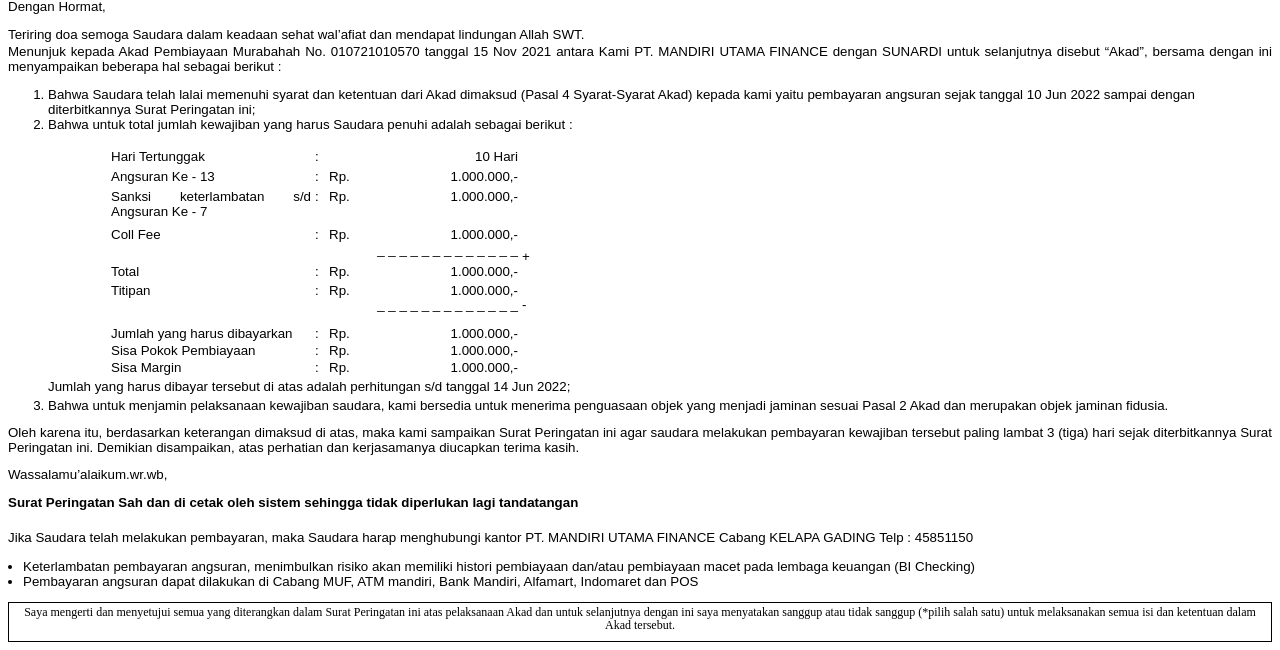
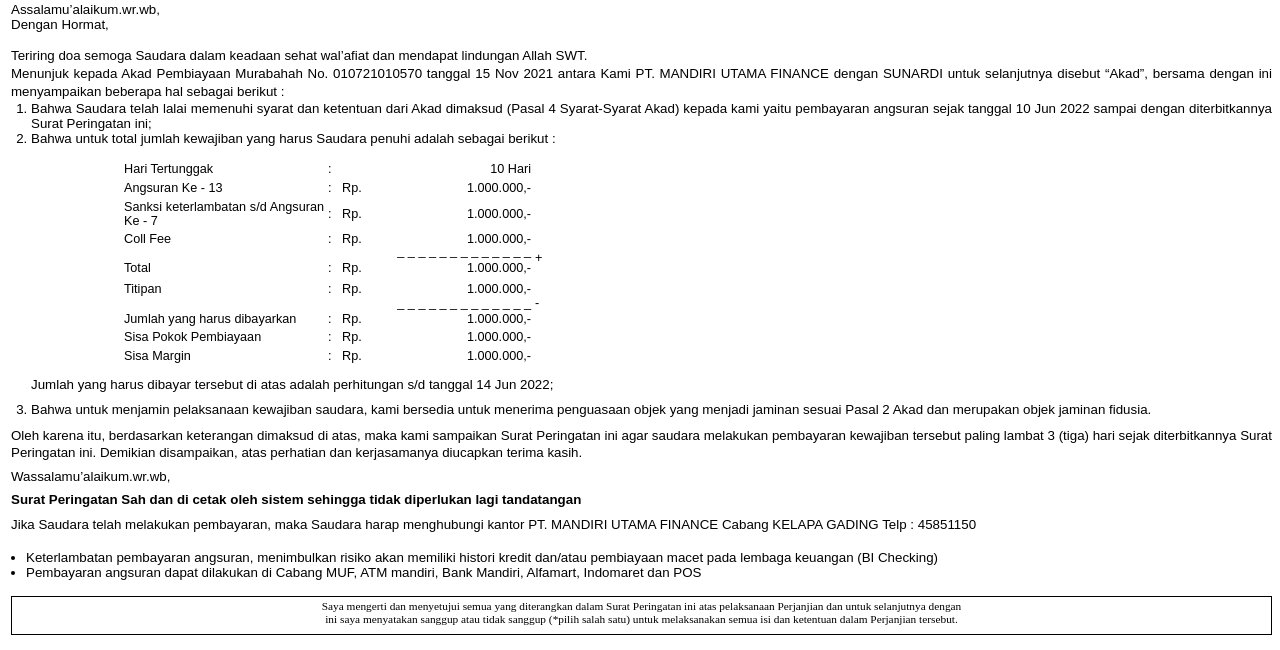
Before and after one commit to IwayRiway/roadtomastercss, a plain HTML site: page MUF-SP1S1.html in a window 1280 px wide. Shown: the part 288-938 px from the top of the page. Drawn offline with Linux system fonts and the light colour scheme.

Commit message:
muf sp1 k1 done

```diff
--- a/MUF-SP1S1.html
+++ b/MUF-SP1S1.html
@@ -11,18 +11,38 @@
         body {
             font-family: arial;
             font-size: 10pt;
+            padding-left: 3px;
         }
 
         p {
-            line-height: 1.08;
-            margin-bottom: -10px;
+            line-height: 1.1;
+            margin-bottom: -12px;
             text-align: justify;
             text-justify: inter-word;
         }
 
-        /* MARGIN BOTTOM */
-        .mb-5 {
-            margin-bottom: 5px;
+        ol {
+            margin-left: -20px;
+            text-align: justify;
+            text-justify: inter-word;
+        }
+
+        td>p {
+            font-size: 9.5pt;
+        }
+
+        .lh-1 {
+            line-height: 1.3;
+        }
+
+        /* MARGIN BOTTOM MINUS */
+	    .mb-m5 {
+            margin-bottom: -5px;
+        }
+
+        /* MARGIN BOTTO{
+            margi
+            <br>n-bottom: 5px;
         }
 
         /* MARGIN LEFT MINUS */
@@ -31,8 +51,8 @@
         }
 
         /* MARGIN LEFT */
-        .ml-40 {
-            margin-left: 40px;
+        .ml-20 {
+            margin-left: 20px;
         }
 
         /* MARGIN TOP MINUS */
@@ -44,48 +64,16 @@
             margin-top: -5px;
         }
 
-        .mt-m10 {
-            margin-top: -10px;
+        .mt-m8 {
+            margin-top: -8px;
         }
 
         .mt-m12 {
             margin-top: -12px;
         }
 
-        .mt-m15 {
-            margin-top: -15px;
-        }
-
-        .mt-m20 {
-            margin-top: -20px;
-        }
-
-        .mt-m25 {
-            margin-top: -25px;
-        }
-
-        .mt-m30 {
-            margin-top: -30px;
-        }
-
         .mt-m35 {
             margin-top: -35px;
-        }
-
-        .mt-m40 {
-            margin-top: -40px;
-        }
-
-        .mt-m45 {
-            margin-top: -45px;
-        }
-
-        .mt-m50 {
-            margin-top: -50px;
-        }
-
-        .mt-m55 {
-            margin-top: -55px;
         }
 
         /* MARGIN TOP */
@@ -93,28 +81,12 @@
             margin-top : 0px;
         }
 
-        .mt-2 {
-            margin-top : 2px;
+        .mt-20 {
+            margin-top: 20px;
         }
 
-        .mt-5 {
-            margin-top : 5px;
-        }
-
-        .mt-7 {
-            margin-top : 7px;
-        }
-
-        .mt-10 {
-            margin-top : 10px;
-        }
-
-        .mt-15 {
-            margin-top : 15px;
-        }
-
-        .mt-20 {
-            margin-top: 20px;
+        .mt-30 {
+            margin-top: 30px;
         }
 
         .alamat {
@@ -123,7 +95,7 @@
 
         .barcode {
             font-family: C39HrP36DlTt;
-            font-size: 37.3px;
+            font-size: 30px;
         }
 
         .text-right {
@@ -137,7 +109,7 @@
 
         .text-box {
             font-family: 'Times New Roman', Times, serif;
-            font-size: 9pt;
+            font-size: 8.5pt;
             margin-bottom: 1px;
             text-align: center;
         }
@@ -153,23 +125,26 @@
     <p>&nbsp;</p>
     <p>&nbsp;</p>
     <p>&nbsp;</p>
+    <br>
+    <br>
 
     <!-- ALAMAT -->
-    <p>Nomor&nbsp;&nbsp;&nbsp;&nbsp;&nbsp;&nbsp;&nbsp;&nbsp;&nbsp;&nbsp;&nbsp;&nbsp;&nbsp; : <strong>0102.22.SP.019517</strong>&nbsp;&nbsp;&nbsp;&nbsp;&nbsp;&nbsp;&nbsp;&nbsp;&nbsp;&nbsp;&nbsp;&nbsp;&nbsp;&nbsp;&nbsp;&nbsp;&nbsp;&nbsp;&nbsp;&nbsp;&nbsp;&nbsp;&nbsp;&nbsp;&nbsp;&nbsp;&nbsp;&nbsp;&nbsp;&nbsp;&nbsp;&nbsp;&nbsp;&nbsp;&nbsp;&nbsp;&nbsp;&nbsp;&nbsp;&nbsp;&nbsp;&nbsp;&nbsp;&nbsp;&nbsp;&nbsp;&nbsp;&nbsp;&nbsp;&nbsp;&nbsp;&nbsp;&nbsp;&nbsp;&nbsp;&nbsp;&nbsp;&nbsp;&nbsp;&nbsp;&nbsp;&nbsp;&nbsp;&nbsp;&nbsp;&nbsp;&nbsp;&nbsp;&nbsp;&nbsp;&nbsp;&nbsp;&nbsp;&nbsp;&nbsp;&nbsp;&nbsp;&nbsp;&nbsp;&nbsp;&nbsp;&nbsp;&nbsp;&nbsp;&nbsp;&nbsp;&nbsp;&nbsp;&nbsp;&nbsp;&nbsp;&nbsp;&nbsp;&nbsp;BEKASI,14 Jun 2022</p>
+    <p class="mt-30">Nomor&nbsp;&nbsp;&nbsp;&nbsp;&nbsp;&nbsp;&nbsp;&nbsp;&nbsp;&nbsp;&nbsp;&nbsp;&nbsp; : <strong>0102.22.SP.019517</strong>&nbsp;&nbsp;&nbsp;&nbsp;&nbsp;&nbsp;&nbsp;&nbsp;&nbsp;&nbsp;&nbsp;&nbsp;&nbsp;&nbsp;&nbsp;&nbsp;&nbsp;&nbsp;&nbsp;&nbsp;&nbsp;&nbsp;&nbsp;&nbsp;&nbsp;&nbsp;&nbsp;&nbsp;&nbsp;&nbsp;&nbsp;&nbsp;&nbsp;&nbsp;&nbsp;&nbsp;&nbsp;&nbsp;&nbsp;&nbsp;&nbsp;&nbsp;&nbsp;&nbsp;&nbsp;&nbsp;&nbsp;&nbsp;&nbsp;&nbsp;&nbsp;&nbsp;&nbsp;&nbsp;&nbsp;&nbsp;&nbsp;&nbsp;&nbsp;&nbsp;&nbsp;&nbsp;&nbsp;&nbsp;&nbsp;&nbsp;&nbsp;&nbsp;&nbsp;&nbsp;&nbsp;&nbsp;&nbsp;&nbsp;&nbsp;&nbsp;&nbsp; Bekasi,05 Juli 2022</p>
     <p>Perihal&nbsp;&nbsp;&nbsp;&nbsp;&nbsp;&nbsp;&nbsp;&nbsp;&nbsp;&nbsp;&nbsp;&nbsp;&nbsp; : Surat Peringatan</p>
     <br>
     <p>Kepada Yth,</p>
     <p>LIA ANGELIKA</p>
     <p class="alamat">JL ABDUL MUIS NO 68 BELAKANG POM BENSIN ABDUL MUIS 003/003, PETOJO SELATAN GAMBIR, WIL. KOTA JAKARTA PUSAT , 10160</p>
-    <p class="barcode mt-20">*E220614000001S1*</p>
+    <p class="barcode mt-20">*E220614000001K1*</p>
     <!-- AKHIR ALAMAT -->
 
     <!-- PEMBUKA -->
     <p>&nbsp;</p>
     <p>Assalamu’alaikum.wr.wb,</p>
-    <p class="mb-5">Dengan Hormat,</p>
+    <p>Dengan Hormat,</p>
+    <br>
     <p>Teriring doa semoga Saudara dalam keadaan sehat wal’afiat dan mendapat lindungan Allah SWT.</p>
-    <p class="mb-5">Menunjuk  kepada  Akad Pembiayaan Murabahah No. 010721010570  tanggal 15 Nov 2021 antara Kami PT. MANDIRI UTAMA FINANCE dengan  SUNARDI  untuk  selanjutnya  disebut “Akad”, bersama dengan ini menyampaikan beberapa hal sebagai berikut :</p>
+    <p class="lh-1">Menunjuk  kepada  Akad Pembiayaan Murabahah No. 010721010570  tanggal 15 Nov 2021 antara Kami PT. MANDIRI UTAMA FINANCE dengan  SUNARDI  untuk  selanjutnya  disebut “Akad”, bersama dengan ini menyampaikan beberapa hal sebagai berikut :</p>
     <!-- AKHIR PEMBUKA -->
 
     <!-- ISI -->
@@ -179,7 +154,7 @@
     </ol>
 
     <!-- RINCIAN -->
-    <table class="mt-m12" style="margin-left: 100px">
+    <table class="mt-m12" style="margin-left: 110px">
         <tbody>
             <tr>
                 <td width="200">
@@ -200,16 +175,16 @@
             </tr>
             <tr>
                 <td width="200">
-                    <p class="mt-10">Angsuran Ke - 13</p>
+                    <p class="">Angsuran Ke - 13</p>
                 </td>
                 <td width="10">
-                    <p class="mt-10">:</p>
+                    <p class="">:</p>
                 </td>
                 <td width="35">
-                    <p class="mt-10">Rp. &nbsp;&nbsp;</p>
+                    <p class="">Rp. &nbsp;&nbsp;</p>
                 </td>
                 <td width="150">
-                    <p class="text-right mt-10">1.000.000,-</p>
+                    <p class="text-right">1.000.000,-</p>
                 </td>
                 <td width="22">
                     <p>&nbsp;</p>
@@ -217,16 +192,16 @@
             </tr>
             <tr>
                 <td width="200">
-                    <p class="mt-10">Sanksi keterlambatan s/d Angsuran Ke - 7</p>
+                    <p class="">Sanksi keterlambatan s/d Angsuran Ke - 7</p>
                 </td>
                 <td width="10">
-                    <p class="mt-m5">:</p>
+                    <p class="">:</p>
                 </td>
                 <td width="35">
-                    <p class="mt-m5">Rp. &nbsp;&nbsp;</p>
+                    <p class="">Rp. &nbsp;&nbsp;</p>
                 </td>
                 <td width="150">
-                    <p class="text-right mt-m5">1.000.000,-</p>
+                    <p class="text-right">1.000.000,-</p>
                 </td>
                 <td width="22">
                     <p>&nbsp;</p>
@@ -234,19 +209,19 @@
             </tr>
             <tr>
                 <td width="200">
-                    <p class="mt-15">Coll Fee</p>
+                    <p class="">Coll Fee</p>
                 </td>
                 <td width="10">
-                    <p class="mt-15">:</p>
+                    <p class="">:</p>
                 </td>
                 <td width="35">
-                    <p class="mt-15">Rp. &nbsp;&nbsp;</p>
+                    <p class="">Rp. &nbsp;&nbsp;</p>
                 </td>
                 <td width="150">
-                    <p class="text-right mt-15">1.000.000,-</p>
+                    <p class="text-right">1.000.000,-</p>
                 </td>
                 <td width="22">
-                    <p class="mt-0">&nbsp;</p>
+                    <p>&nbsp;</p>
                 </td>
             </tr>
             <tr>
@@ -268,16 +243,16 @@
             </tr>
             <tr>
                 <td width="200">
-                    <p class="mt-0">Total</p>
+                    <p class="mt-m3">Total</p>
                 </td>
                 <td width="10">
-                    <p class="mt-0">:</p>
+                    <p class="mt-m3">:</p>
                 </td>
                 <td width="35">
-                    <p class="mt-0">Rp. &nbsp;&nbsp;</p>
+                    <p class="mt-m3">Rp. &nbsp;&nbsp;</p>
                 </td>
                 <td width="150">
-                    <p class="text-right mt-0">1.000.000,-</p>
+                    <p class="text-right mt-m3">1.000.000,-</p>
                 </td>
                 <td width="22">
                     <p>&nbsp;</p>
@@ -285,16 +260,16 @@
             </tr>
             <tr>
                 <td width="200">
-                    <p class="mt-m5">Titipan</p>
+                    <p class="mt-0">Titipan</p>
                 </td>
                 <td width="10">
-                    <p class="mt-m5">:</p>
+                    <p class="mt-0">:</p>
                 </td>
                 <td width="35">
-                    <p class="mt-m5">Rp. &nbsp;</p>
+                    <p class="mt-0">Rp. &nbsp;</p>
                 </td>
                 <td width="150">
-                    <p class="text-right mt-m5">1.000.000,-</p>
+                    <p class="text-right mt-0">1.000.000,-</p>
                 </td>
                 <td width="22">
                     <p>&nbsp;</p>
@@ -311,24 +286,24 @@
                     <p>&nbsp;</p>
                 </td>
                 <td width="150">
-                    <p class="mt-m12 text-right">_ _ _ _ _ _ _ _ _ _ _ _ _</p>
+                    <p class="text-right mt-m5">_ _ _ _ _ _ _ _ _ _ _ _ _</p>
                 </td>
                 <td width="22">
-                    <p class="mt-m12">-</p>
+                    <p class="mt-m5">-</p>
                 </td>
             </tr>
             <tr>
                 <td width="200">
-                    <p class="mt-m5">Jumlah yang harus dibayarkan</p>
+                    <p class="mt-m8">Jumlah yang harus dibayarkan</p>
                 </td>
                 <td width="10">
-                    <p class="mt-m5">:</p>
+                    <p class="mt-m8">:</p>
                 </td>
                 <td width="35">
-                    <p class="mt-m5">Rp. &nbsp;&nbsp;</p>
+                    <p class="mt-m8">Rp. &nbsp;&nbsp;</p>
                 </td>
                 <td width="150">
-                    <p class="mt-m5 text-right">1.000.000,-</p>
+                    <p class="text-right mt-m8">1.000.000,-</p>
                 </td>
                 <td width="22">
                     <p>&nbsp;</p>
@@ -336,16 +311,16 @@
             </tr>
         <tr>
             <td width="200">
-                <p class="mt-m10">Sisa Pokok Pembiayaan</p>
+                <p class="mt-m8">Sisa Pokok Pembiayaan</p>
             </td>
             <td width="10">
-                <p class="mt-m10">:</p>
+                <p class="mt-m8">:</p>
             </td>
             <td width="35">
-                <p class="mt-m10">Rp. &nbsp;&nbsp;</p>
+                <p class="mt-m8">Rp. &nbsp;&nbsp;</p>
             </td>
             <td width="150">
-                <p class="mt-m10 text-right">1.000.000,-</p>
+                <p class="text-right mt-m8">1.000.000,-</p>
             </td>
             <td width="22">
                 <p>&nbsp;</p>
@@ -353,16 +328,16 @@
         </tr>
         <tr>
             <td width="200">
-                <p class="mt-m15">Sisa Margin</p>
+                <p class="mt-m8">Sisa Margin</p>
             </td>
             <td width="10">
-                <p class="mt-m15">:</p>
+                <p class="mt-m8">:</p>
             </td>
             <td width="35">
-                <p class="mt-m15">Rp. &nbsp;&nbsp;</p>
+                <p class="mt-m8">Rp. &nbsp;&nbsp;</p>
             </td>
             <td width="150">
-                <p class="mt-m15 text-right">1.000.000,-</p>
+                <p class="text-right mt-m8">1.000.000,-</p>
             </td>
             <td width="22">
                 <p>&nbsp;</p>
@@ -372,29 +347,35 @@
     </table>
     <!-- AKHIR RINCIAN -->
 
-    <p>&nbsp;</p>
-    <p class="mt-m35 ml-40">Jumlah yang harus dibayar tersebut di atas adalah perhitungan s/d tanggal 14 Jun 2022;</p>
+    <br>
+    <br>
+    <br>
+    <p class="mt-m35 ml-20 mb-m5">Jumlah yang harus dibayar tersebut di atas adalah perhitungan s/d tanggal 14 Jun 2022;</p>
+
     <ol start="3">
-        <li>Bahwa untuk menjamin pelaksanaan kewajiban saudara, kami bersedia untuk menerima penguasaan objek yang menjadi jaminan sesuai Pasal 2 Akad dan merupakan objek jaminan fidusia.</li>
+        <li class="lh-1 mb-m5">Bahwa untuk menjamin pelaksanaan kewajiban saudara, kami bersedia untuk menerima penguasaan objek yang menjadi jaminan sesuai Pasal 2 Akad dan merupakan objek jaminan fidusia.</li>
     </ol>
 
-    <p class="mb-5">Oleh karena itu, berdasarkan keterangan dimaksud di atas, maka kami sampaikan Surat Peringatan ini agar saudara melakukan pembayaran kewajiban tersebut paling lambat 3 (tiga) hari sejak diterbitkannya Surat Peringatan ini. Demikian disampaikan, atas perhatian dan kerjasamanya diucapkan terima kasih.</p>
-    <p class="mb-5">Wassalamu’alaikum.wr.wb,</p>
+    <p class="lh-1 mb-m5">Oleh karena itu, berdasarkan keterangan dimaksud di atas, maka kami sampaikan Surat Peringatan ini agar saudara melakukan pembayaran kewajiban tersebut paling lambat 3 (tiga) hari sejak diterbitkannya Surat Peringatan ini. Demikian disampaikan, atas perhatian dan kerjasamanya diucapkan terima kasih.</p>
     <!-- AKHIR ISI -->
 
+    <p class="mb-m5">Wassalamu’alaikum.wr.wb,</p>
+
     <!-- PENUTUP -->
-    <p class=""><strong>Surat Peringatan Sah dan di cetak oleh sistem sehingga tidak diperlukan lagi tandatangan</strong></p>
+    <p class="mb-m5"><strong>Surat Peringatan Sah dan di cetak oleh sistem sehingga tidak diperlukan lagi tandatangan</strong></p>
+
+    <p class="lh-1">Jika Saudara telah melakukan pembayaran, maka Saudara harap menghubungi kantor PT. MANDIRI UTAMA FINANCE Cabang KELAPA GADING Telp : 45851150</p>
     <p>&nbsp;</p>
-    <p class="mb-5">Jika Saudara telah melakukan pembayaran, maka Saudara harap menghubungi kantor PT. MANDIRI UTAMA FINANCE Cabang KELAPA GADING Telp : 45851150</p>
     <ul class="ml-m25">
-        <li>Keterlambatan pembayaran angsuran, menimbulkan risiko akan memiliki histori pembiayaan dan/atau pembiayaan macet pada lembaga keuangan (BI Checking)</li>
+        <li>Keterlambatan pembayaran angsuran, menimbulkan risiko akan memiliki histori kredit dan/atau pembiayaan macet pada lembaga keuangan (BI Checking)</li>
         <li>Pembayaran angsuran dapat dilakukan di Cabang MUF, ATM mandiri, Bank Mandiri, Alfamart, Indomaret dan POS</li>
     </ul>
+    <p>&nbsp;</p>
     <table width="100%" class="table">
         <tbody>
             <tr>
                 <td>
-                    <p class="mt-m5 text-box">Saya mengerti dan menyetujui semua yang diterangkan dalam Surat Peringatan ini atas pelaksanaan Akad dan untuk selanjutnya dengan ini saya menyatakan sanggup atau tidak sanggup (*pilih salah satu) untuk melaksanakan semua isi dan ketentuan dalam Akad tersebut.</p>
+                    <p class="mt-m5 text-box">Saya mengerti dan menyetujui semua yang diterangkan dalam Surat Peringatan ini atas pelaksanaan Perjanjian dan untuk selanjutnya dengan<br>ini saya menyatakan sanggup atau tidak sanggup (*pilih salah satu) untuk melaksanakan semua isi dan ketentuan dalam Perjanjian tersebut.</p>
                 </td>
             </tr>
         </tbody>
```
Also changed, not shown: MUF-SP1K1.html (+2 -1 lines), MUF-SPTK1.html (+1 -1 lines).
